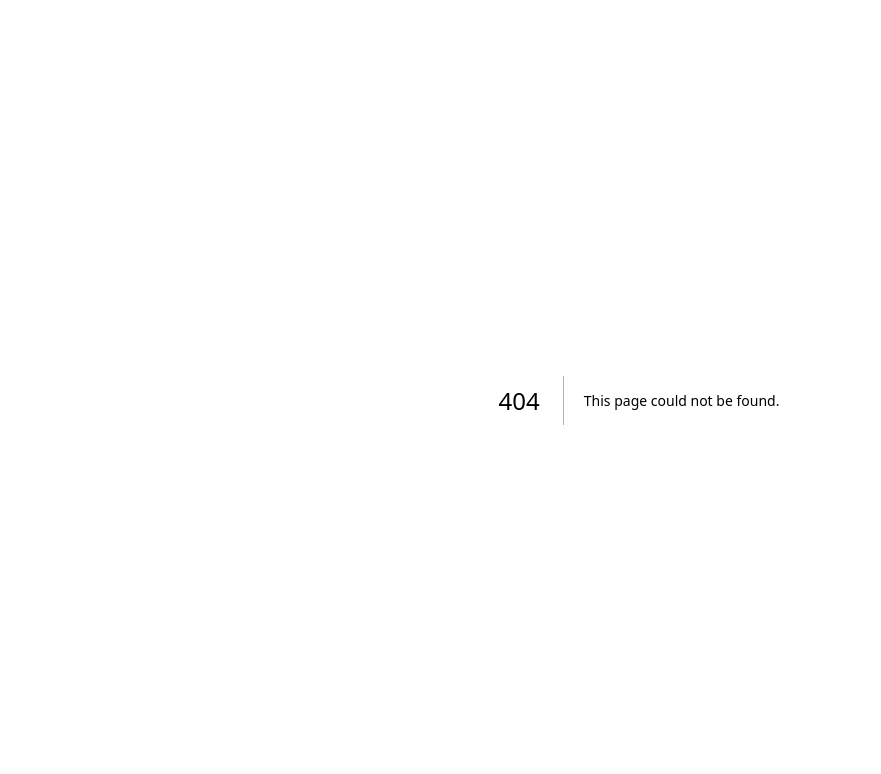
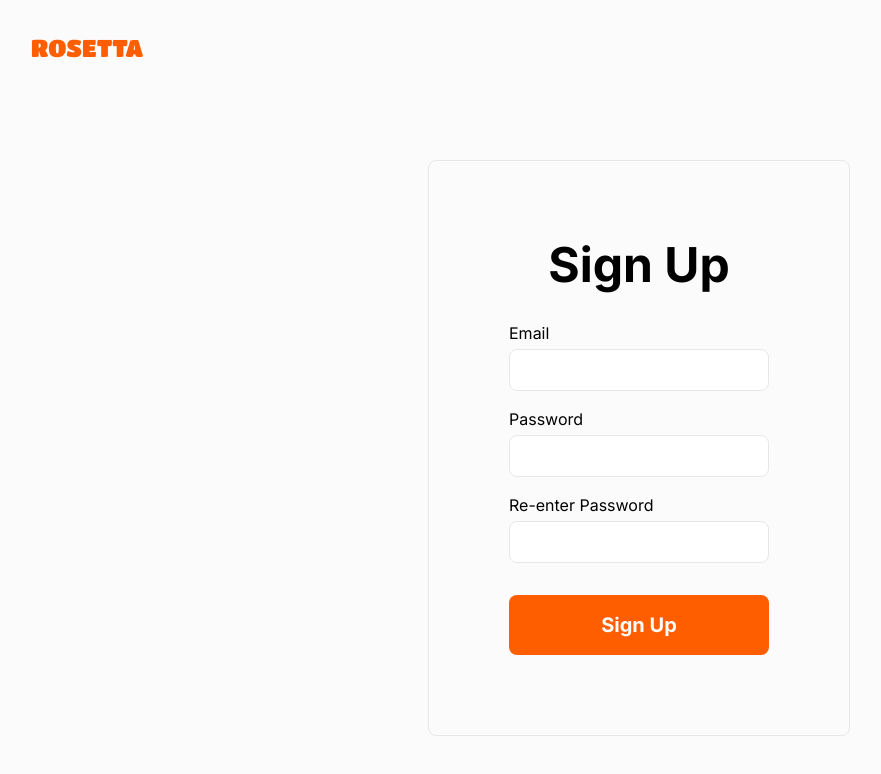
Before and after one commit to CS3216-Assignment3/rosetta, a Next.js app: page /signup in a window 1280 px wide. Before the commit this address had no page. Shown: the top 774 px of the page, without its empty margins (1-882 px from the left). Built offline with nearby package versions, Linux system fonts and the light colour scheme.

Commit message:
add sign in and sign up pages

```diff
--- a/package.json
+++ b/package.json
@@ -21,5 +21,8 @@
     "react-dom": "18.2.0",
     "tailwindcss": "3.3.3",
     "typescript": "5.2.2"
+  },
+  "devDependencies": {
+    "@tailwindcss/forms": "^0.5.6"
   }
 }
--- /dev/null
+++ b/src/components/layouts/root-layout.tsx
@@ -0,0 +1,3 @@
+// export default function RootLayout({ children }) {
+//     return ();
+// }
--- /dev/null
+++ b/src/components/navbar.tsx
@@ -0,0 +1,14 @@
+import Link from "next/link";
+
+export default function NavBar() {
+    return (
+        <div className="flex justify-between p-8">
+            <Link
+                href="/"
+                className="text-2xl uppercase font-titan text-rosetta-orange"
+            >
+                Rosetta
+            </Link>
+        </div>
+    );
+}
--- a/src/pages/_app.tsx
+++ b/src/pages/_app.tsx
@@ -15,7 +15,9 @@ const titan = Titan_One({
 
 export default function App({ Component, pageProps }: AppProps) {
     return (
-        <main className={`${inter.variable} ${titan.variable} font-inter`}>
+        <main
+            className={`${inter.variable} ${titan.variable} font-inter bg-rosetta-white h-screen flex flex-col`}
+        >
             <Component {...pageProps} />
         </main>
     );
--- a/src/pages/index.tsx
+++ b/src/pages/index.tsx
@@ -1,9 +1,27 @@
-export default function Home() {
+import Link from "next/link";
+
+export default function HomePage() {
     return (
-        <div className="flex flex-col justify-center items-center w-full min-h-screen">
-            <p className="text-9xl uppercase text-rosetta-orange font-titan">
-                Rosetta
-            </p>
+        <div className="flex flex-col items-center p-24 w-full h-full">
+            <div className="flex flex-col gap-12 items-center">
+                <p className="text-9xl uppercase text-rosetta-orange font-titan">
+                    Rosetta
+                </p>
+                <div className="flex gap-20 justify-center w-full">
+                    <Link
+                        className="p-4 w-full text-2xl font-bold text-center rounded-lg duration-300 ease-in-out bg-rosetta-orange text-rosetta-white hover:bg-rosetta-navy"
+                        href="/signin"
+                    >
+                        Sign In
+                    </Link>
+                    <Link
+                        className="p-4 w-full text-2xl font-bold text-center rounded-lg duration-300 ease-in-out bg-rosetta-orange text-rosetta-white hover:bg-rosetta-navy"
+                        href="/signup"
+                    >
+                        Sign Up
+                    </Link>
+                </div>
+            </div>
         </div>
     );
 }
--- /dev/null
+++ b/src/pages/signin.tsx
@@ -0,0 +1,33 @@
+import NavBar from "@/components/navbar";
+
+export default function SignInPage() {
+    return (
+        <>
+            <NavBar />
+            <div className="flex flex-col justify-center items-center w-full h-full">
+                <div className="flex flex-col gap-8 items-center p-20 rounded-lg border">
+                    <h1 className="text-5xl font-bold">Sign In</h1>
+                    <div className="flex flex-col gap-4">
+                        <label className="flex flex-col gap-1">
+                            Email
+                            <input
+                                type="email"
+                                className="rounded-lg border-gray-200"
+                            />
+                        </label>
+                        <label className="flex flex-col gap-1">
+                            Password
+                            <input
+                                type="password"
+                                className="rounded-lg border-gray-200"
+                            />
+                        </label>
+                    </div>
+                    <button className="p-4 w-full text-xl font-bold rounded-lg duration-300 ease-in-out bg-rosetta-orange text-rosetta-white hover:bg-rosetta-navy">
+                        Sign In
+                    </button>
+                </div>
+            </div>
+        </>
+    );
+}
--- /dev/null
+++ b/src/pages/signup.tsx
@@ -0,0 +1,40 @@
+import NavBar from "@/components/navbar";
+
+export default function SignUpPage() {
+    return (
+        <>
+            <NavBar />
+            <div className="flex flex-col justify-center items-center w-full h-full">
+                <div className="flex flex-col gap-8 items-center p-20 rounded-lg border">
+                    <h1 className="text-5xl font-bold">Sign Up</h1>
+                    <div className="flex flex-col gap-4">
+                        <label className="flex flex-col gap-1">
+                            Email
+                            <input
+                                type="email"
+                                className="rounded-lg border-gray-200"
+                            />
+                        </label>
+                        <label className="flex flex-col gap-1">
+                            Password
+                            <input
+                                type="password"
+                                className="rounded-lg border-gray-200"
+                            />
+                        </label>
+                        <label className="flex flex-col gap-1">
+                            Re-enter Password
+                            <input
+                                type="password"
+                                className="rounded-lg border-gray-200"
+                            />
+                        </label>
+                    </div>
+                    <button className="p-4 w-full text-xl font-bold rounded-lg duration-300 ease-in-out bg-rosetta-orange text-rosetta-white hover:bg-rosetta-navy">
+                        Sign Up
+                    </button>
+                </div>
+            </div>
+        </>
+    );
+}
--- a/tailwind.config.ts
+++ b/tailwind.config.ts
@@ -1,20 +1,25 @@
-import type { Config } from 'tailwindcss'
+import type { Config } from "tailwindcss";
 
 const config: Config = {
     content: [
-    './src/pages/**/*.{js,ts,jsx,tsx,mdx}',
-    './src/components/**/*.{js,ts,jsx,tsx,mdx}',
-    './src/app/**/*.{js,ts,jsx,tsx,mdx}',
+        "./src/pages/**/*.{js,ts,jsx,tsx,mdx}",
+        "./src/components/**/*.{js,ts,jsx,tsx,mdx}",
+        "./src/app/**/*.{js,ts,jsx,tsx,mdx}",
     ],
     theme: {
         extend: {
-      backgroundImage: {
-        'gradient-radial': 'radial-gradient(var(--tw-gradient-stops))',
-        'gradient-conic':
-          'conic-gradient(from 180deg at 50% 50%, var(--tw-gradient-stops))',
+            colors: {
+                "rosetta-white": "#fbfbfb",
+                "rosetta-navy": "#09006d",
+                "rosetta-orange": "#ff5e00",
+                "rosetta-lime": "#b1e600",
+            },
+            fontFamily: {
+                inter: ["var(--font-inter)"],
+                titan: ["var(--font-titan)"],
             },
         },
     },
-  plugins: [],
-}
-export default config
+    plugins: [require("@tailwindcss/forms")],
+};
+export default config;
```
Also changed, not shown: 1 other file (tests, documents, lock files or other folders). Lines whose indentation alone changed are shown as unchanged.
